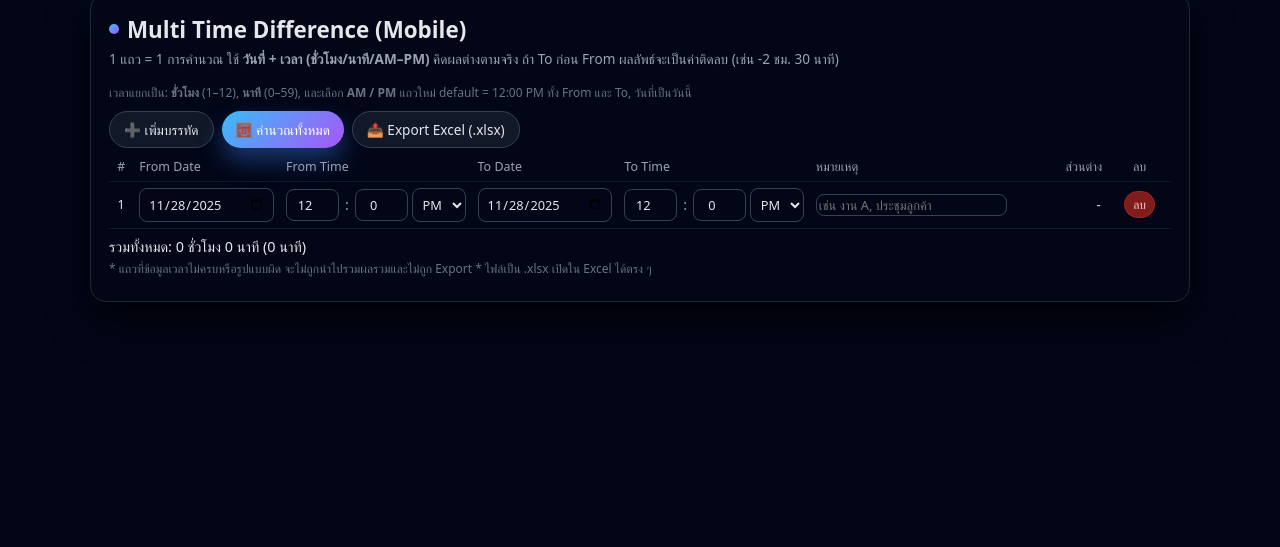
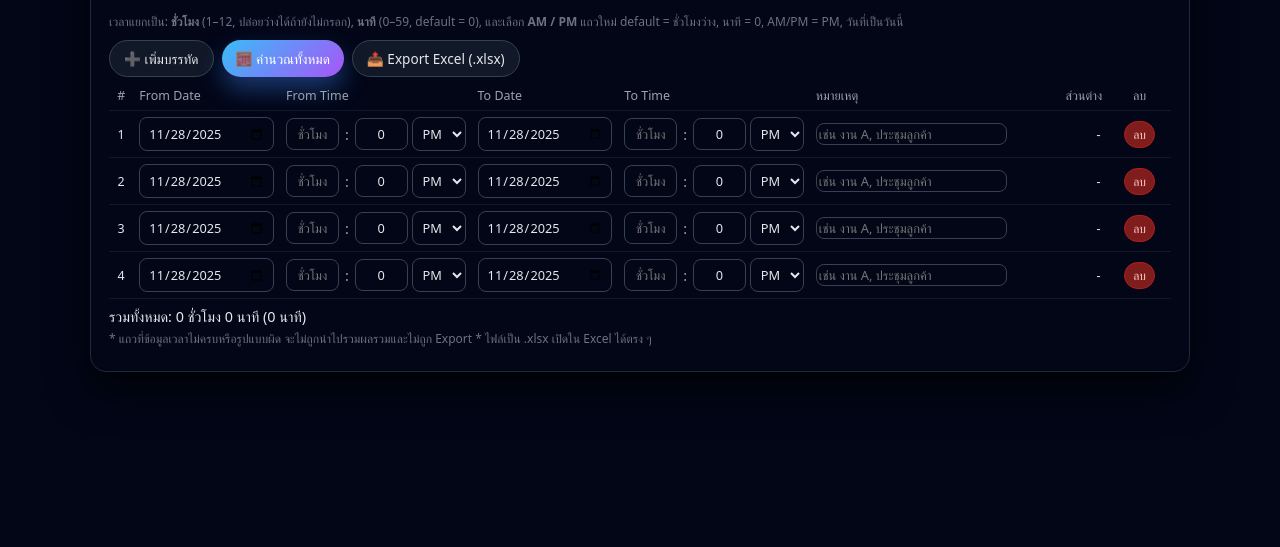
Before and after one commit to nuinuizy/TimeDifferent, a plain HTML site: page index.html in a window 1280 px wide. Shown: the part 253-800 px from the top of the page. Drawn offline with Linux system fonts and the light colour scheme.

Commit message:
index.html

```diff
--- a/index.html
+++ b/index.html
@@ -2,7 +2,7 @@
 <html lang="th">
 <head>
   <meta charset="UTF-8" />
-  <title>Multi Time Difference (Mobile Friendly)</title>
+  <title>Multi Time Difference (Mobile)</title>
   <meta name="viewport" content="width=device-width, initial-scale=1" />
 
   <!-- SheetJS สำหรับสร้างไฟล์ Excel .xlsx -->
@@ -132,6 +132,12 @@
       width: 3.3rem;
       padding: 6px 6px;
       text-align: center;
+      -moz-appearance: textfield;
+    }
+    .time-group input[type="number"]::-webkit-outer-spin-button,
+    .time-group input[type="number"]::-webkit-inner-spin-button {
+      -webkit-appearance: none;
+      margin: 0;
     }
     .time-group select {
       padding: 6px 6px;
@@ -199,7 +205,6 @@
     }
     .total-row {
       margin-top: 8px;
-      font-size: 0. Nine;
       font-size: 0.9rem;
     }
     .small-note {
@@ -256,13 +261,13 @@
         Multi Time Difference (Mobile)
       </h1>
       <div class="subtitle">
-        1 แถว = 1 การคำนวณ ใช้ <b>วันที่ + เวลา (ชั่วโมง/นาที/AM–PM)</b> คิดผลต่างตามจริง
+        1 แถว = 1 การคำนวณ ใช้ <b>วันที่ + เวลา (ชั่วโมง / นาที / AM–PM)</b> คิดผลต่างตามจริง
         ถ้า To ก่อน From ผลลัพธ์จะเป็นค่าติดลบ (เช่น <code>-2 ชม. 30 นาที</code>)
       </div>
 
       <div class="hint">
-        เวลาแยกเป็น: <b>ชั่วโมง</b> (1–12), <b>นาที</b> (0–59), และเลือก <b>AM / PM</b>
-        แถวใหม่ default = 12:00 PM ทั้ง From และ To, วันที่เป็นวันนี้
+        เวลาแยกเป็น: <b>ชั่วโมง</b> (1–12, ปล่อยว่างได้ถ้ายังไม่กรอก), <b>นาที</b> (0–59, default = 0), และเลือก <b>AM / PM</b>
+        แถวใหม่ default = ชั่วโมงว่าง, นาที = 0, AM/PM = PM, วันที่เป็นวันนี้
       </div>
 
       <div class="btn-row">
@@ -404,12 +409,12 @@
       const defDateFrom = defaults.dateFrom || today;
       const defDateTo = defaults.dateTo || today;
 
-      const defFromHour = defaults.fromHour || "12";
-      const defFromMinute = defaults.fromMinute || "0";
+      const defFromHour = defaults.fromHour ?? "";      // 🆕 default ว่าง
+      const defFromMinute = defaults.fromMinute ?? "0"; // 🆕 default 0
       const defFromAmpm = defaults.fromAmPm || "PM";
 
-      const defToHour = defaults.toHour || "12";
-      const defToMinute = defaults.toMinute || "0";
+      const defToHour = defaults.toHour ?? "";          // 🆕 default ว่าง
+      const defToMinute = defaults.toMinute ?? "0";     // 🆕 default 0
       const defToAmpm = defaults.toAmPm || "PM";
 
       const defRemark = defaults.remark || "";
@@ -421,7 +426,7 @@
         </td>
         <td data-label="From Time">
           <div class="time-group">
-            <input type="number" class="time-from-hour" min="1" max="12" value="${defFromHour}" />
+            <input type="number" class="time-from-hour" min="1" max="12" value="${defFromHour}" placeholder="ชั่วโมง" />
             <span class="colon">:</span>
             <input type="number" class="time-from-minute" min="0" max="59" value="${defFromMinute}" />
             <select class="time-from-ampm">
@@ -435,7 +440,7 @@
         </td>
         <td data-label="To Time">
           <div class="time-group">
-            <input type="number" class="time-to-hour" min="1" max="12" value="${defToHour}" />
+            <input type="number" class="time-to-hour" min="1" max="12" value="${defToHour}" placeholder="ชั่วโมง" />
             <span class="colon">:</span>
             <input type="number" class="time-to-minute" min="0" max="59" value="${defToMinute}" />
             <select class="time-to-ampm">
@@ -575,8 +580,10 @@
     }
 
     document.addEventListener("DOMContentLoaded", () => {
-      // เริ่มด้วย 1 row
-      addRow();
+      // 🆕 เริ่มด้วย 4 แถว
+      for (let i = 0; i < 4; i++) {
+        addRow();
+      }
 
       document.getElementById("addRowBtn").addEventListener("click", () => {
         addRow();
```
